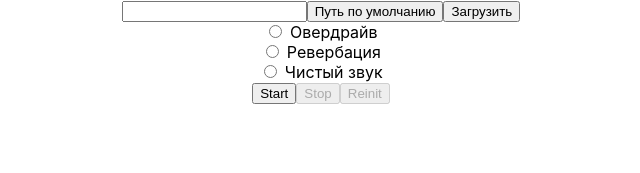
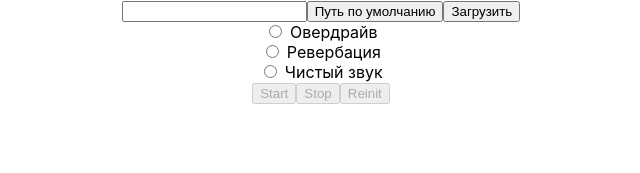
Before and after one commit to Longlom/COS_Project_2021, a React (Create React App) app: page / in a window 1280 px wide. Shown: the top 173 px of the page, without its empty margins (319-959 px from the left). Built offline with nearby package versions, Linux system fonts and the light colour scheme.

Commit message:
with base UI for loading works correctly

```diff
--- a/src/App.js
+++ b/src/App.js
@@ -9,14 +9,15 @@ function App() {
     const context = useContext(UserContext);
     const [wasStarted, setStarted] = useState();
     const [wasStopped, setStopped] = useState();
-
+    const [wasFileLoaded, setFileLoaded] = useState(false);
 
     let setAudioCtx = ()=>{
         let data = context.data;
         data.audioCtx = new (window.AudioContext || window.webkitAudioContext)();
         context.setData(data);
     }
-    setAudioCtx();
+    if (!context.data.audioCtx)
+        setAudioCtx();
     let startPlaying = ()=>{
         if (!context.data.sourceNode){
             alert("Требуется загрузить исходный файл!")
@@ -39,13 +40,19 @@ function App() {
         context.data.setSourceNode();
         setStopped(false);
         setStarted(false);
+        setFileLoaded(false);
     }
+    document.addEventListener("fileLoaded", ()=>{
+        if (!wasFileLoaded) {
+            setFileLoaded(true);
+        }
+    })
     return (
         <div className="App">
             <FileSelector/>
             <EffectsPanel/>
             <div></div>
-            <button onClick={startPlaying} id={"start"} disabled={wasStarted}>
+            <button onClick={startPlaying} id={"start"} disabled={wasStarted || ! wasFileLoaded}>
                 Start
             </button>
             <button onClick={stopPlaying} id={"stop"} disabled={!(wasStarted && !wasStopped)}>
--- a/src/FileSelector.js
+++ b/src/FileSelector.js
@@ -14,7 +14,7 @@ let FileSelector = ()=>{
                 let data = context.data;
                 data.sourceNode = sourceNode;
                 context.setData(data)
-                alert("loaded")
+                document.dispatchEvent(new Event("fileLoaded"))
             }
         )
     }
```
